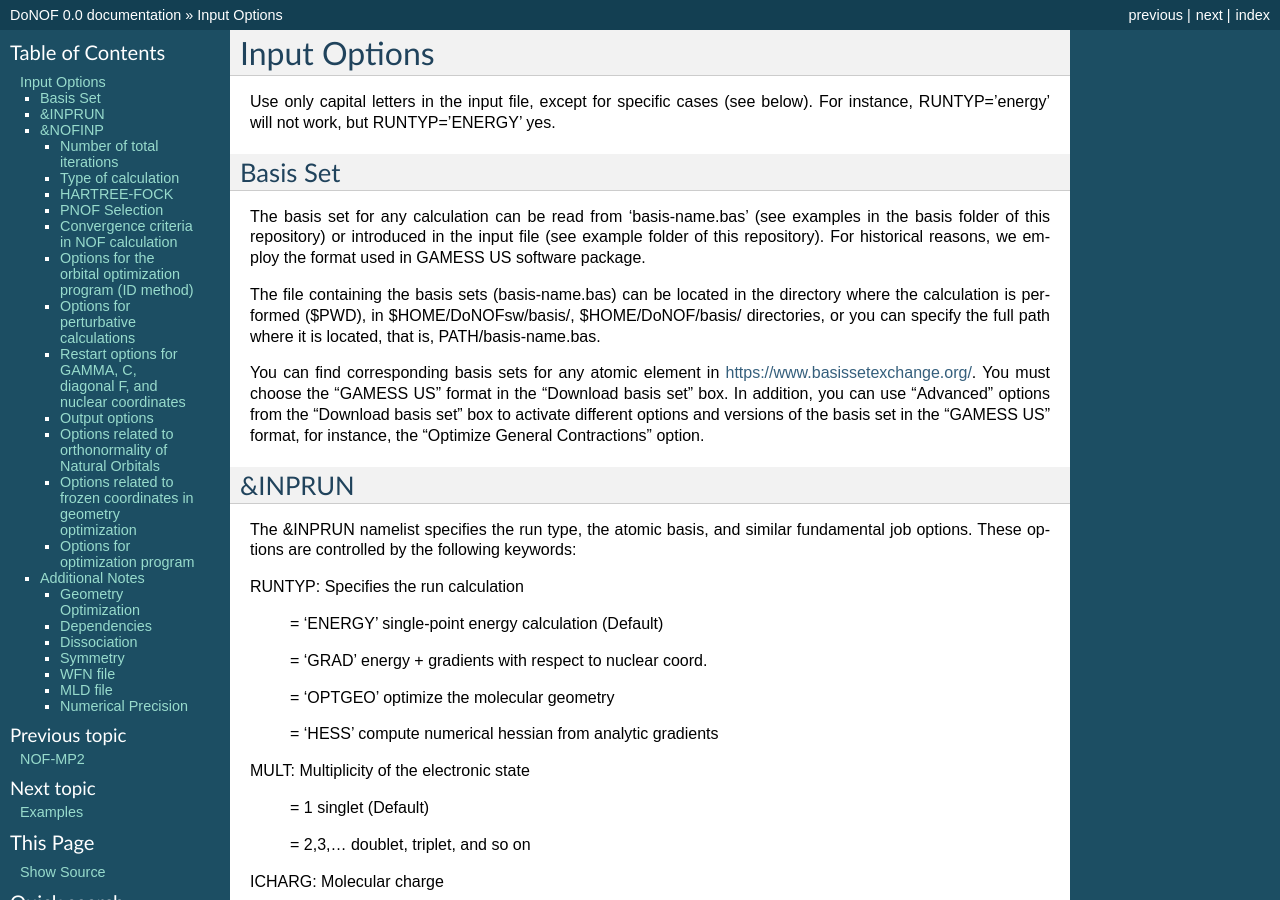
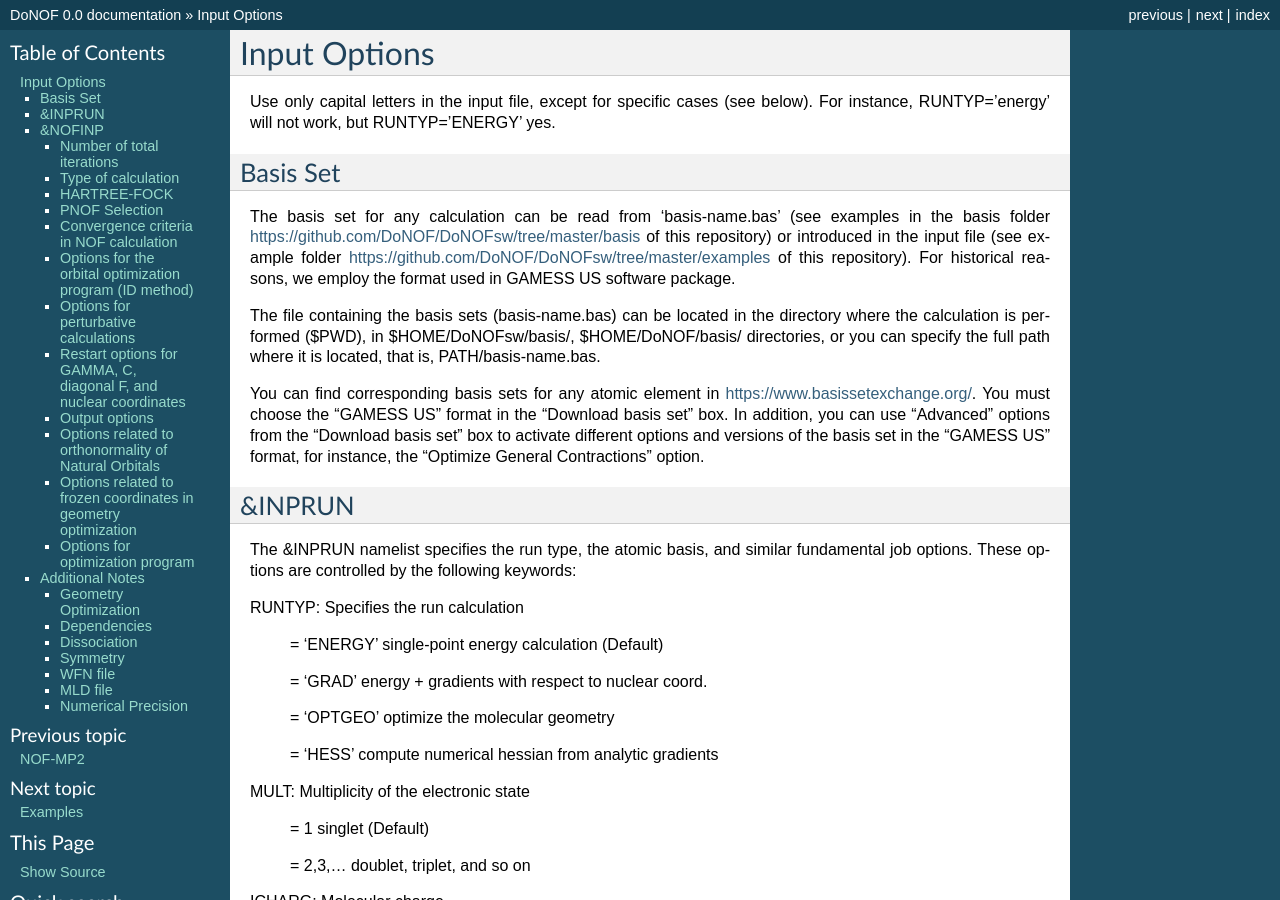
Before and after one commit to DoNOF/DoNOF-Documentation, a Sphinx documentation site: the page built from docs/input.rst, in a window 1280 px wide and 900 px high. Built offline with Sphinx 7.4.7, drawn with Linux system fonts in a browser that asks for light colours; some of the changed lines change nothing that is shown.

Commit message:
Update input.rst

```diff
--- a/docs/input.rst
+++ b/docs/input.rst
@@ -8,7 +8,7 @@ Use only capital letters in the input file, except for specific cases (see below
 Basis Set
 *********
 
-The basis set for any calculation can be read from 'basis-name.bas' (see examples in the basis folder of this repository) or introduced in the input file (see example folder of this repository). For historical reasons, we employ the format used in GAMESS US software package.
+The basis set for any calculation can be read from 'basis-name.bas' (see examples in the basis folder https://github.com/DoNOF/DoNOFsw/tree/master/basis of this repository) or introduced in the input file (see example folder https://github.com/DoNOF/DoNOFsw/tree/master/examples of this repository). For historical reasons, we employ the format used in GAMESS US software package.
 
 The file containing the basis sets (basis-name.bas) can be located in the directory where the calculation is performed ($PWD), in $HOME/DoNOFsw/basis/, $HOME/DoNOF/basis/ directories, or you can specify the full path where it is located, that is, PATH/basis-name.bas.
 
```
